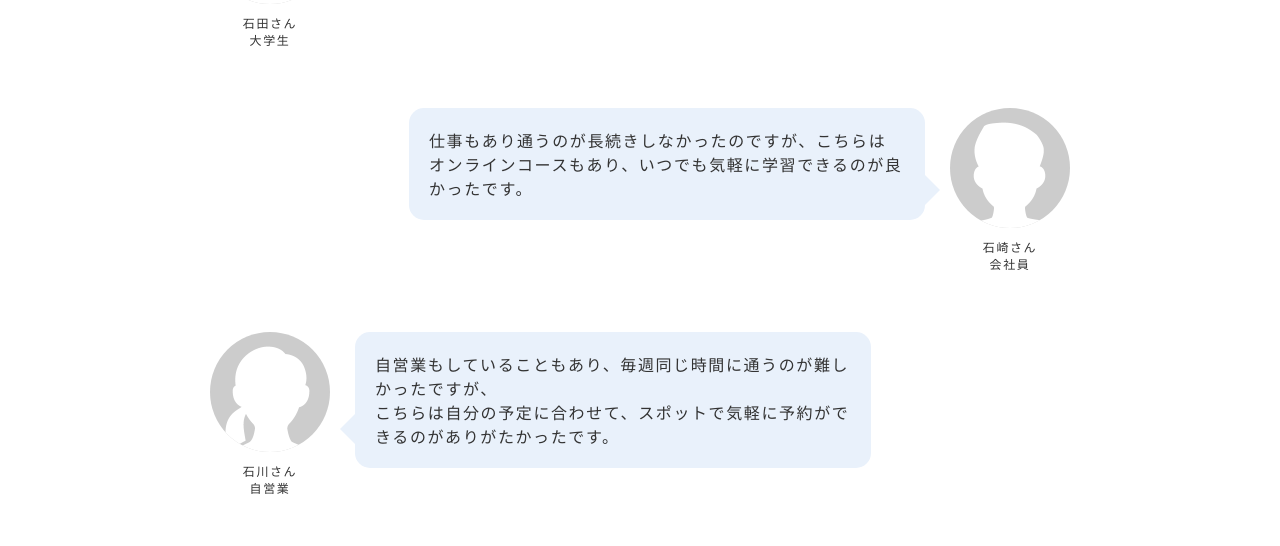
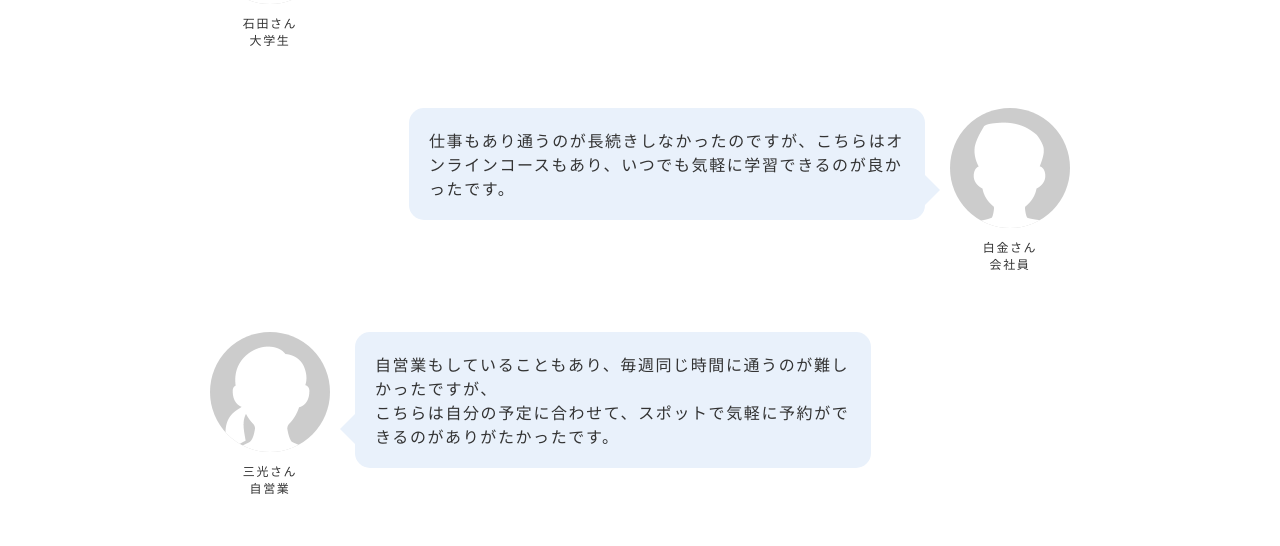
Before and after one commit to hareru2010/bbb-english, a plain HTML site: page index.html in a window 1280 px wide. Shown: the part 2068-2614 px from the top of the page. Drawn offline with nearby package versions, Linux system fonts and the light colour scheme; some packages are replaced by stand-ins of ours.

Commit message:
Update index.html

```diff
--- a/index.html
+++ b/index.html
@@ -88,20 +88,19 @@
             <div class="item-right inview-balloon">
                 <div class="balloon-text">
                     <p>
-                        仕事もあり通うのが長続きしなかったのですが、こちらは<br>
-                        オンラインコースもあり、いつでも気軽に学習できるのが良かったです。
+                        仕事もあり通うのが長続きしなかったのですが、こちらはオンラインコースもあり、いつでも気軽に学習できるのが良かったです。
                     </p>
                 </div>
                 <div class="student">
                     <img src="img/icon-student2.png" alt="">
-                    <p class="name">石崎さん<br>会社員</p>
+                    <p class="name">白金さん<br>会社員</p>
                 </div>
             </div>
 
             <div class="item-left inview-balloon">
                 <div class="student">
                     <img src="img/icon-student3.png" alt="">
-                    <p class="name">石川さん<br>自営業</p>
+                    <p class="name">三光さん<br>自営業</p>
                 </div>
                 <div class="balloon-text">
                     <p>
```
